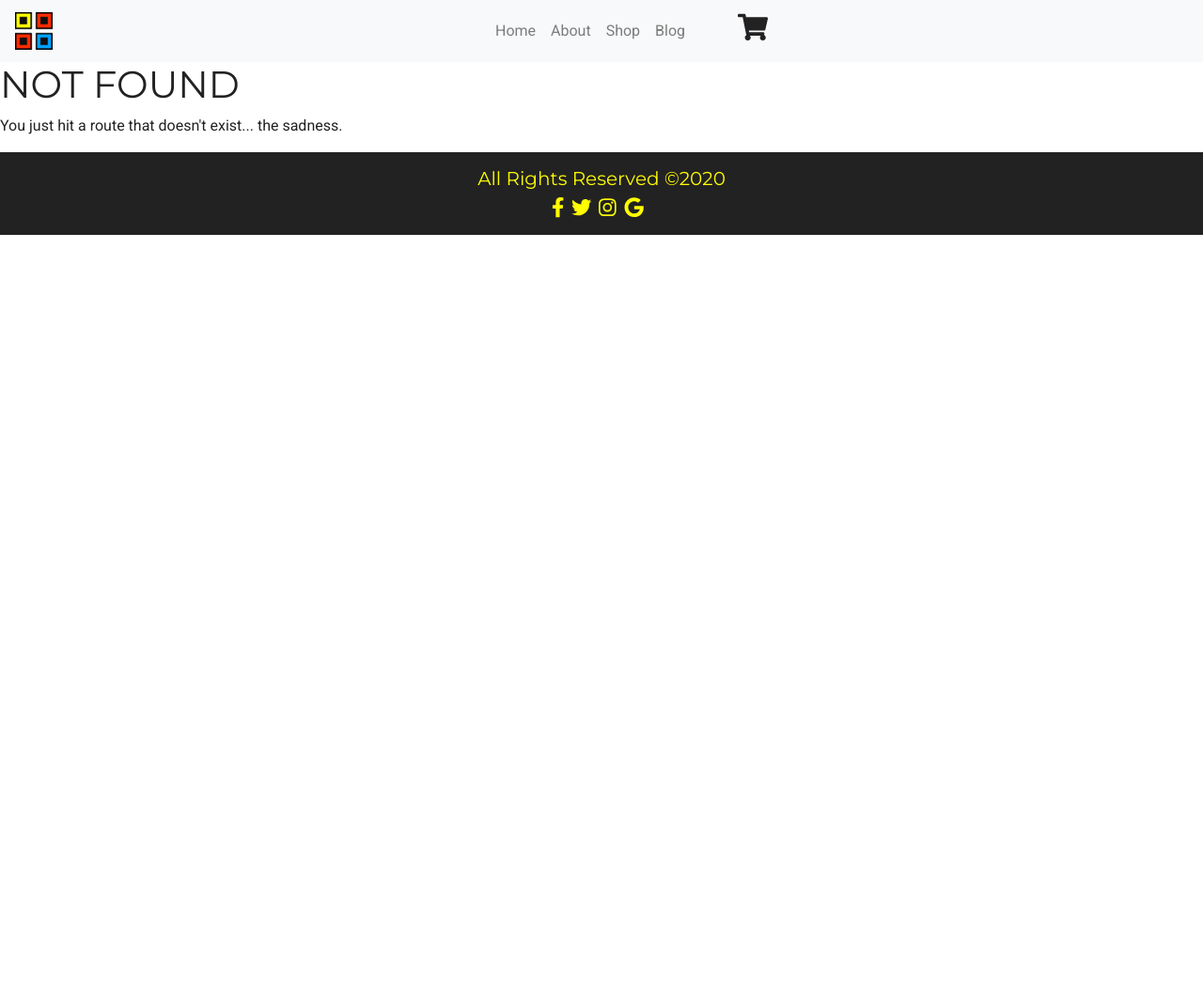
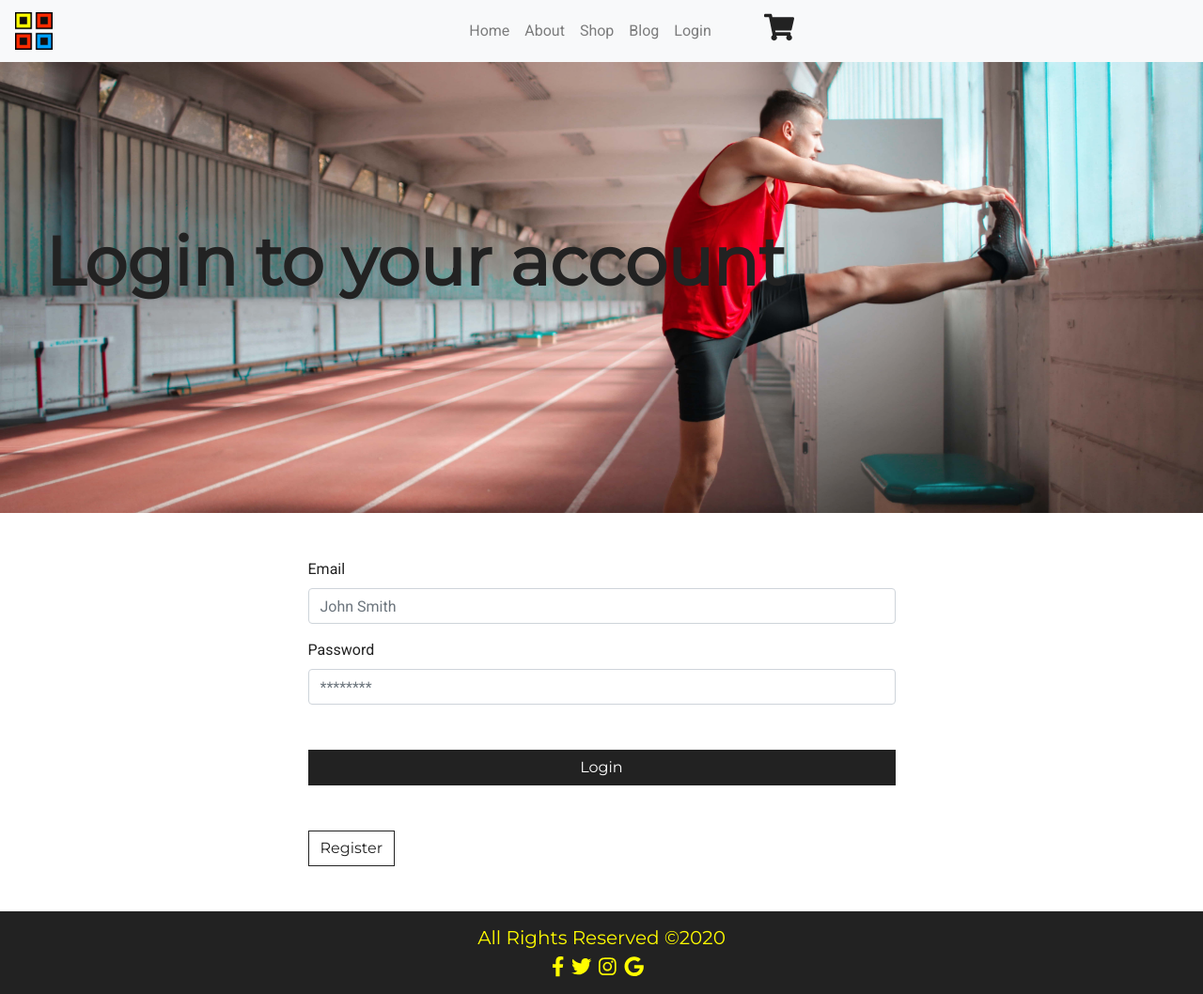
Before and after one commit to adrazi01/gatsby-track-project, a Gatsby site: page /login in a window 1280 px wide. Before the commit this address had no page. Shown: the whole page at 94% size. Before the commit the page ends 800 px from the top, so only its background shows below. Built offline with nearby package versions, Linux system fonts and the light colour scheme; Gatsby itself is replaced by a stand-in of ours.

Commit message:
Compressed images and login page

```diff
--- a/src/components/globals/navbar.js
+++ b/src/components/globals/navbar.js
@@ -27,6 +27,11 @@ export default class navbar extends Component {
         id: 4,
         path: "/blog",
         text: "blog",
+      },
+      {
+        id: 5,
+        path: "/login",
+        text: "login",
       },
     ],
   }
--- /dev/null
+++ b/src/components/home/loginbox.js
@@ -0,0 +1,46 @@
+import React from "react"
+
+export default function LoginBox() {
+  return (
+    <section className="contact py-5">
+      <div className="row">
+        <div className="col-10 col-sm-8 col-md-6 mx-auto">
+          <form>
+            <div className="form-group">
+              <label htmlFor="name">Email</label>
+              <input
+                type="text"
+                className="form-control"
+                name="name"
+                id="name"
+                placeholder="John Smith"
+              />
+            </div>
+            <div className="form-group">
+              <label htmlFor="password">Password</label>
+              <input
+                type="text"
+                className="form-control"
+                name="password"
+                id="password"
+                placeholder="********"
+              />
+            </div>
+            <button
+              type="submit"
+              className="btn btn-login btn-block text-capitalize mt-5"
+            >
+              login
+            </button>
+            <button
+              type="submit"
+              className="btn btn-blue  text-capitalize mt-5"
+            >
+              Register
+            </button>
+          </form>
+        </div>
+      </div>
+    </section>
+  )
+}
--- a/src/components/home/post.js
+++ b/src/components/home/post.js
@@ -4,7 +4,7 @@ import { Card, CardTitle, CardText, CardSubtitle, CardBody } from "reactstrap"
 
 const Post = ({ title, author, path, date, body }) => {
   return (
-    <Card className="my-3">
+    <Card className="post-card my-3">
       <CardBody>
         <CardTitle>
           <Link to={path}>
@@ -13,8 +13,8 @@ const Post = ({ title, author, path, date, body }) => {
           </Link>
         </CardTitle>
         <CardSubtitle>
-          <h6 className="text-info">{date}</h6>{" "}
-          <h6 className="text-info">{author}</h6>
+          <h6 className="text-danger">{date}</h6>{" "}
+          <h6 className="text-danger">{author}</h6>
         </CardSubtitle>
         <CardText>{body}</CardText>
         <Link to={path} className="btn btn-blue float-right">
--- a/src/components/layout.css
+++ b/src/components/layout.css
@@ -34,7 +34,8 @@ h6 {
 .background,
 .about-background,
 .shop-background,
-.blog-background {
+.blog-background,
+.login-background {
   min-height: 80vh;
   display: flex;
   align-items: center;
@@ -45,7 +46,8 @@ h6 {
 }
 .about-background,
 .shop-background,
-.blog-background {
+.blog-background,
+.login-background {
   min-height: 60vh;
 }
 .btn-blue {
@@ -58,20 +60,22 @@ h6 {
   background: var(--mainDark);
   color: var(--mainWhite) !important;
 }
-
+.btn-login {
+  background: var(--mainDark);
+  border-color: var(--mainDark);
+  border-radius: 0;
+  color: var(--mainWhite);
+  font-family: "Montserrat", Helvetica, Arial, sans-serif !important;
+}
+.btn-login:hover {
+  color: var(--mainWhite) !important;
+}
 .footer {
   background: var(--mainDark);
 }
 .card {
   border-radius: 0;
 }
-.btn-browse {
-  color: var(--mainWhite);
-  font-family: "Montserrat", Helvetica, Arial, sans-serif !important;
-  display: flex;
-  align-items: left;
-  justify-content: left;
-  background: var(--mainDark);
-  border-color: var(--mainDark);
-  border-radius: 0;
+.post-card {
+  background: var(--mainGrey);
 }
--- /dev/null
+++ b/src/pages/login.js
@@ -0,0 +1,33 @@
+import React from "react"
+import { graphql } from "gatsby"
+
+import Layout from "../components/layout"
+import SEO from "../components/seo"
+import Background from "../components/globals/background"
+import LoginBox from "../components/home/loginbox"
+
+const LoginPage = ({ data }) => (
+  <Layout>
+    <SEO title="Login" />
+    <Background
+      img={data.img.childImageSharp.fluid}
+      title="Login to your account"
+      styleClass="login-background"
+    />
+    <LoginBox />
+  </Layout>
+)
+
+export const query = graphql`
+  {
+    img: file(relativePath: { eq: "background6.jpg" }) {
+      childImageSharp {
+        fluid(quality: 100) {
+          ...GatsbyImageSharpFluid_tracedSVG
+        }
+      }
+    }
+  }
+`
+
+export default LoginPage
```
Also changed, not shown: src/images/background4.jpg, src/images/background6.jpg (added), 4 other files.
